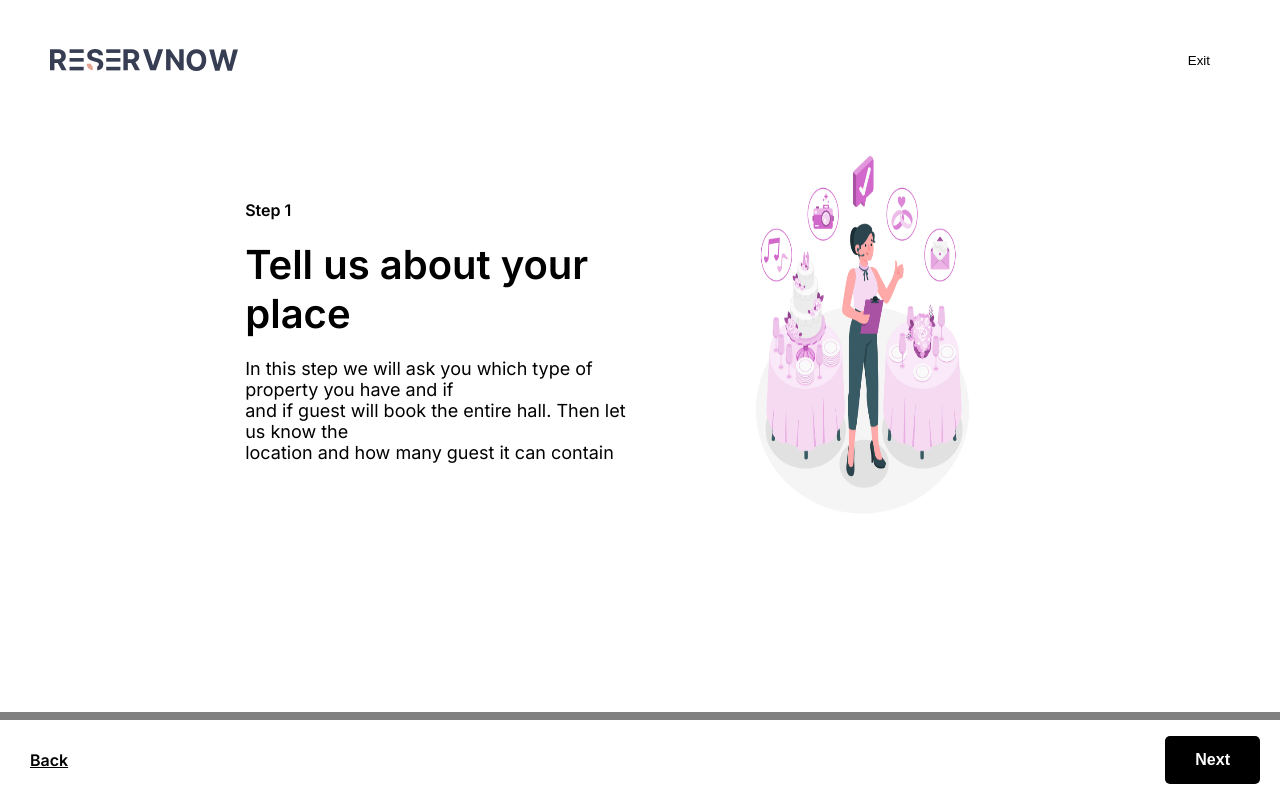
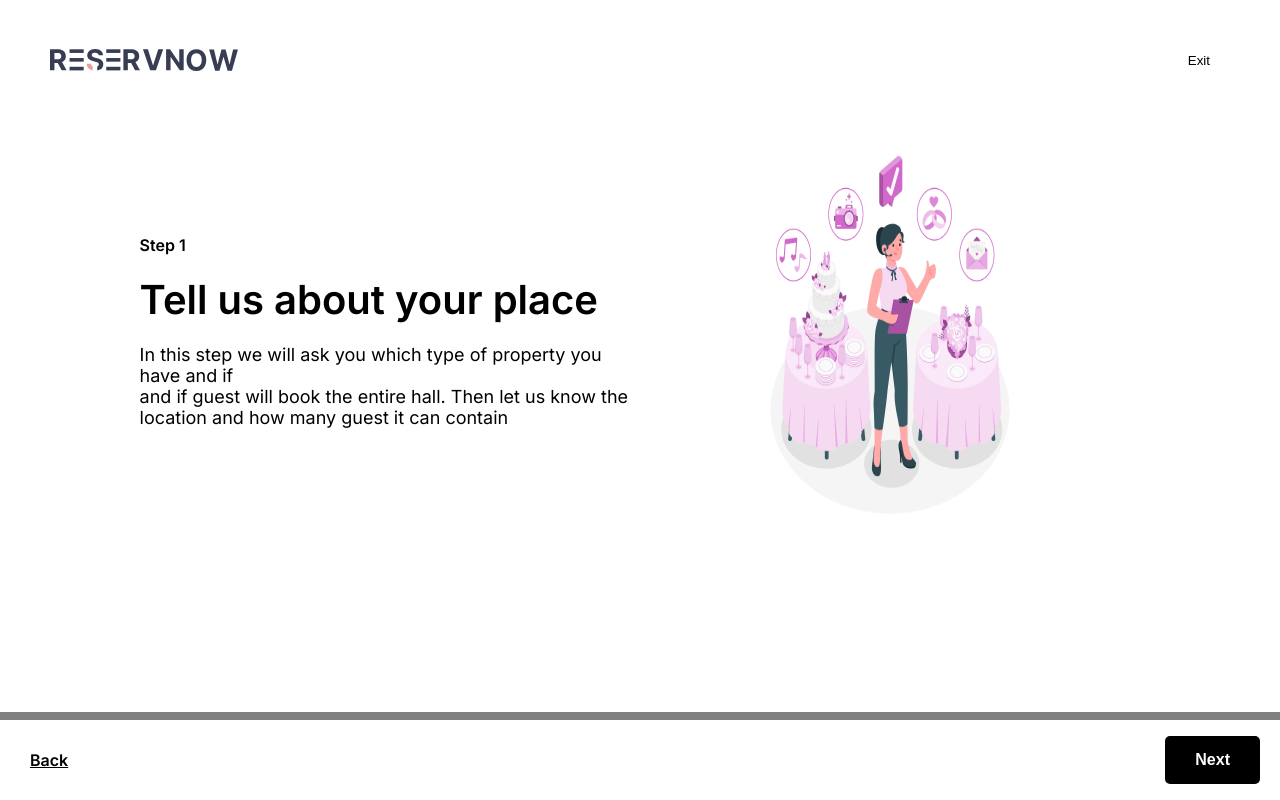
Before and after one commit to TechGateInc/ReservNow, a Next.js app in the folder reservnow/: page /host-an-eventcentre in a window 1280 px wide. Both pictures are taken after a click on the button "Get started". Built offline with nearby package versions, Linux system fonts and the light colour scheme.

Commit message:
bug fixes

```diff
--- a/reservnow/components/About Centre Overview/aboutCentreOverview.css
+++ b/reservnow/components/About Centre Overview/aboutCentreOverview.css
@@ -7,14 +7,14 @@
   width: 100%;
 }
 .about-centreO-container{
-  width: 80%;
+  width: 90%;
   height: 100%;
   display: flex;
 }
 .about-centreO-root .left {
   width: 50%;
   height: 100%;
-  padding-left: 50px;
+  /* padding-left: 50px; */
   display: flex;
   flex-direction: column;
   justify-content: center;
```
